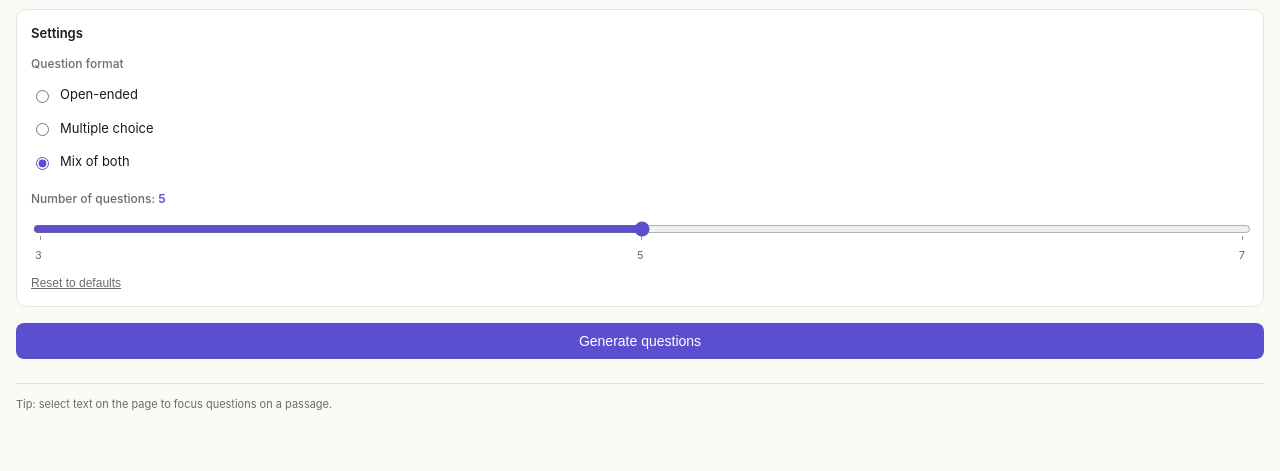
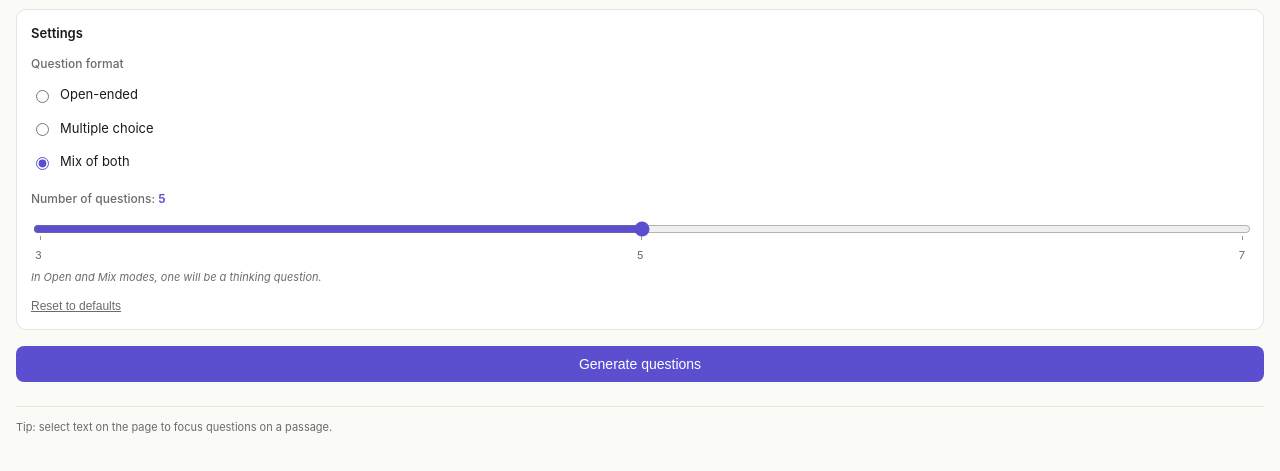
Before and after one commit to jtran6796/learnly, a browser extension: page extension/sidepanel.html in a window 1280 px wide. Both pictures are taken after a click on the button "Settings". Shown: the part 89-560 px from the top of the page. Drawn offline with Linux system fonts and the light colour scheme.

Commit message:
styled settings hint for clarity

```diff
--- a/extension/sidepanel.css
+++ b/extension/sidepanel.css
@@ -258,6 +258,13 @@ footer p {
   margin-bottom: 8px;
 }
 
+.setting-hint {
+  margin: 6px 0 0;
+  font-size: 11px;
+  color: var(--muted);
+  font-style: italic;
+}
+
 /* Radio group */
 .radio-group {
   display: flex;
--- a/extension/sidepanel.html
+++ b/extension/sidepanel.html
@@ -65,6 +65,7 @@
           <span>5</span>
           <span>7</span>
         </div>
+        <p class="setting-hint">In Open and Mix modes, one will be a thinking question.</p>
       </div>
 
       <button id="reset-settings" class="text-btn">Reset to defaults</button>
```
